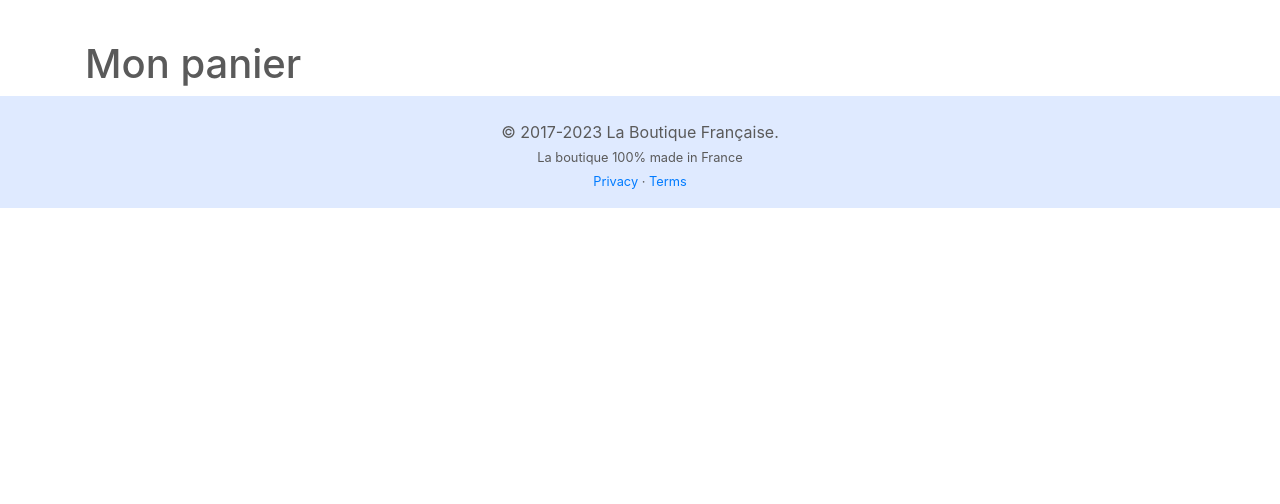
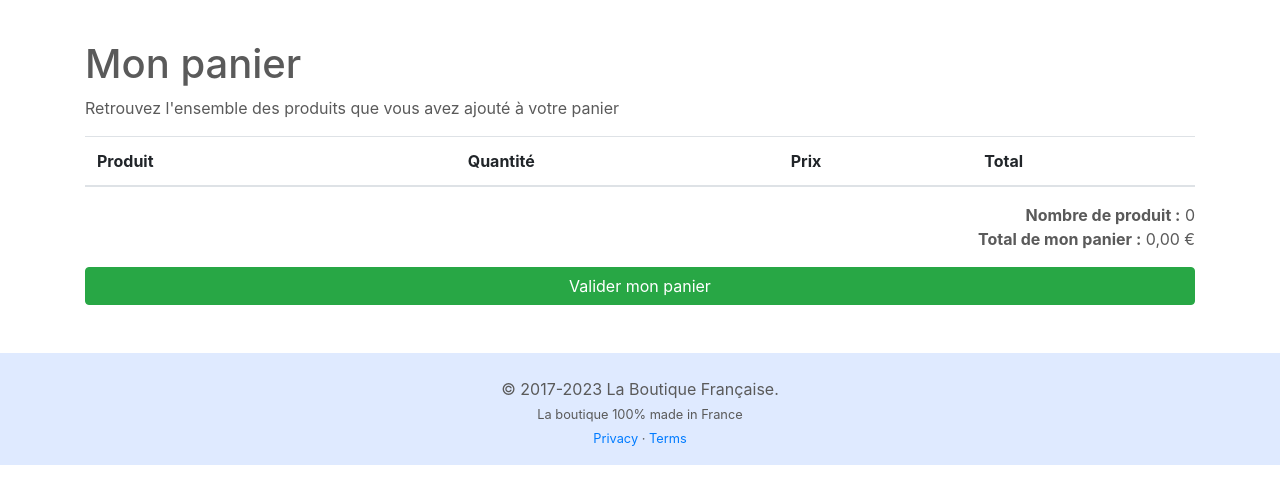
Before and after one commit to Vinyug/la-boutique-francaise, a Symfony app: template templates/cart/index.html.twig in a window 1280 px wide. Shown: the part 56-560 px from the top of the page. Run offline with Twig, Linux system fonts and the light colour scheme; the template is opened without the code that fills it, so the values that code supplies are empty; some libraries are stand-ins or nearby versions.

Commit message:
CartController, twig cart

```diff
--- a/templates/cart/index.html.twig
+++ b/templates/cart/index.html.twig
@@ -4,5 +4,42 @@
 
 {% block content %}
     <h1>Mon panier</h1>
+    <p>Retrouvez l'ensemble des produits que vous avez ajouté à votre panier</p>
+
+    <table class="table mt-3">
+        <thead>
+            <tr>
+                <th scope="col">Produit</th>
+                <th scope="col"></th>
+                <th scope="col">Quantité</th>
+                <th scope="col">Prix</th>
+                <th scope="col">Total</th>
+            </tr>
+        </thead>
+        <tbody>
+            {% set total = null %}
+            {% for product in cart %}
+            <tr>
+                <th>
+                    <img height="75px" src="/assets/images/{{ product.product.illustration }}" alt="{{ product.product.illustration }}">
+                </th>
+                <td>
+                    {{ product.product.name }} <br>
+                    <small>{{ product.product.subtitle }}</small>
+                </td>
+                <td>x {{ product.quantity }}</td>
+                <td>{{ (product.product.price / 100) | number_format(2, ',') }} €</td>
+                <td>{{ ((product.product.price * product.quantity) / 100) | number_format(2, ',') }} €</td>
+            </tr>
+                {% set total = total + (product.product.price * product.quantity) %}
+            {% endfor %}
+        </tbody>
+    </table>
+
+    <div class="text-right mb-5">
+        <b>Nombre de produit :</b> {{ cart|length }}<br>
+        <b>Total de mon panier :</b> {{ (total / 100) | number_format(2, ',') }} €<br>
+        <a href="" class="btn btn-success btn-block mt-3">Valider mon panier</a>
+    </div>
 
 {% endblock %}
```
Also changed, not shown: src/Controller/CartController.php (+21 -2 lines).
